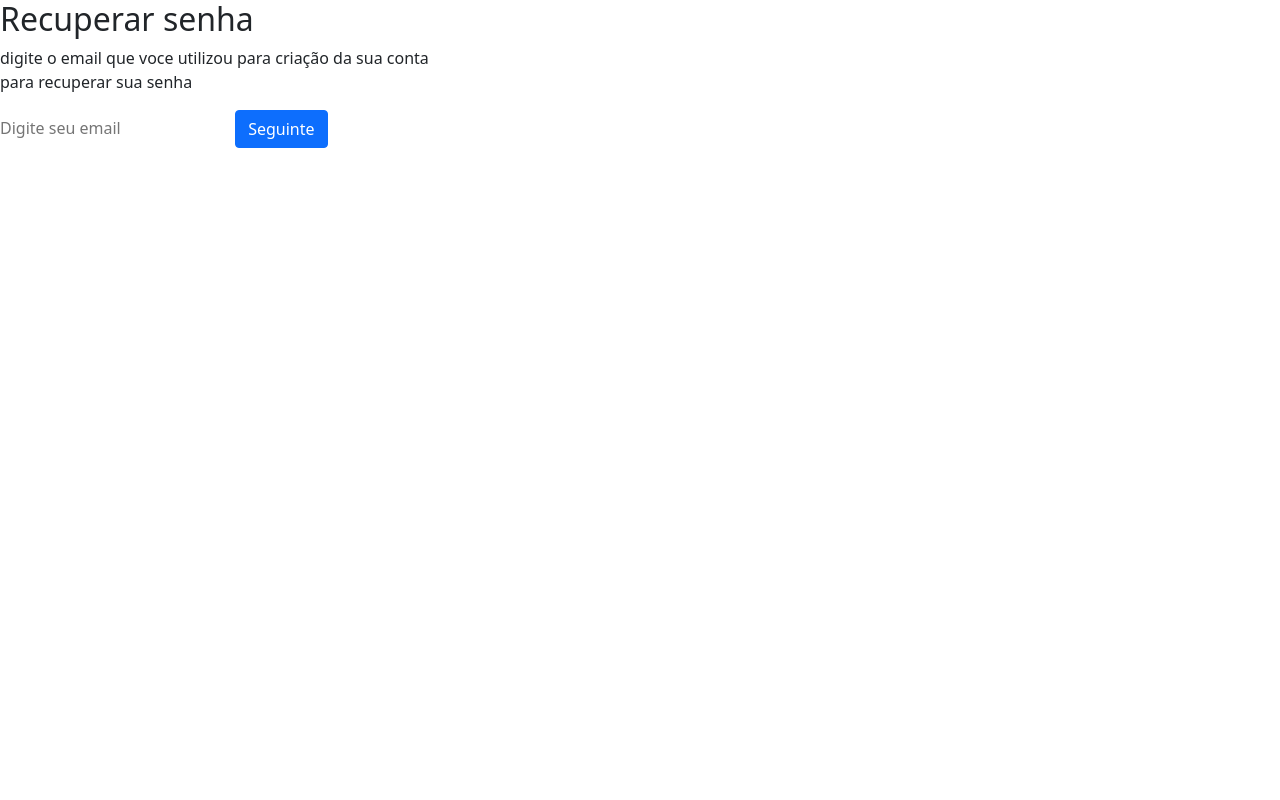
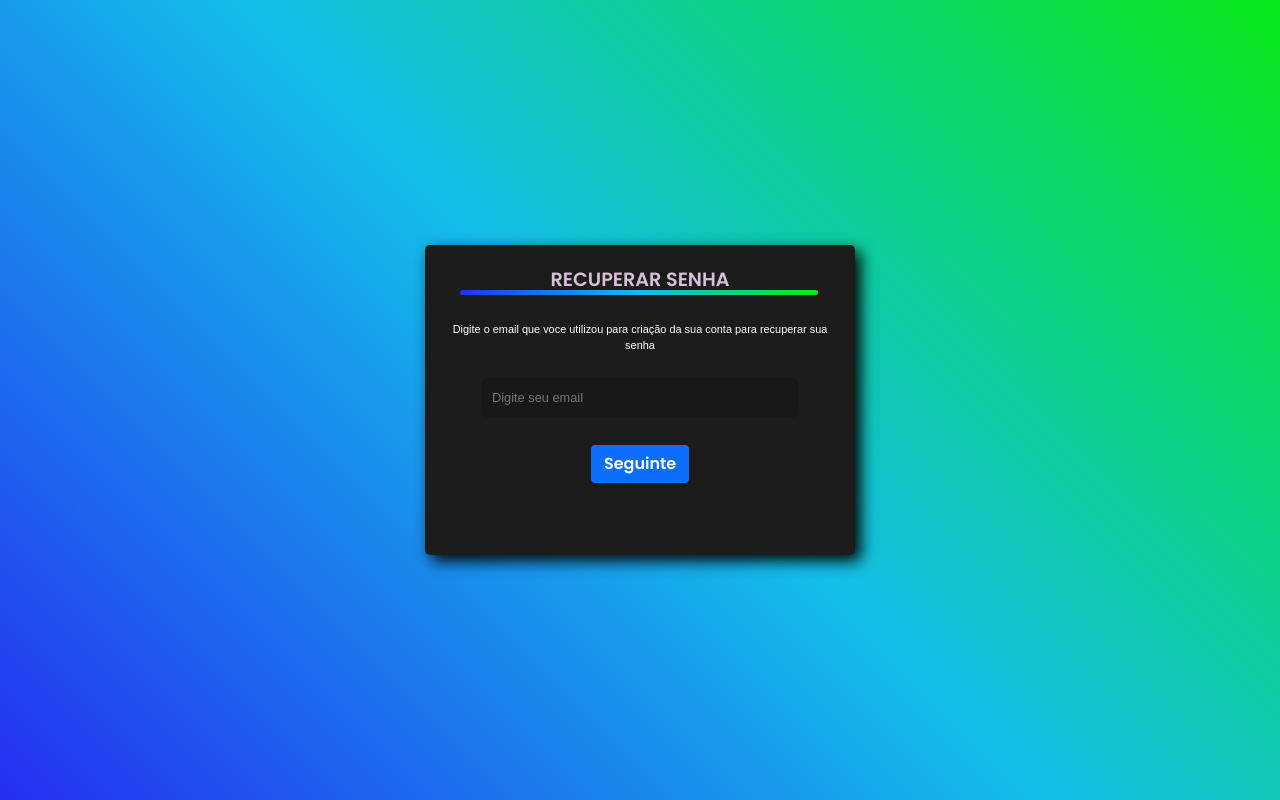
Before and after one commit to juliosilvacwb/controlle-financeiro, a plain HTML site: page recuperar-senha/recuperacao-senha.html in a window 1280 px wide. Drawn offline with Linux system fonts and the light colour scheme.

Commit message:
Criado layout para tela-recuperaçao-de-senha e implementado js

```diff
--- a/recuperar-senha/recuperacao-senha.html
+++ b/recuperar-senha/recuperacao-senha.html
@@ -12,14 +12,16 @@
 </head>
 
 <body>
-    <main class="cotainer">
+    <main class="container">
 
                     <h2>Recuperar senha</h2>
-                    <p>digite o email que voce utilizou para criação da sua conta <br> para recuperar sua senha</p>
+                    <p>Digite o email que voce utilizou para criação da sua conta para recuperar sua senha</p>
         <div class="form">
             <div class="textbox">
-                <input type="text" id="email" class="email" placeholder="Digite seu email" />
-                <button type="button" class="btn btn-primary">Seguinte</button>
+                <input type="text" id="email" class="email" placeholder="Digite seu email" required />
+                <div class="btn">
+                    <button type="button" class="btn btn-primary" onclick="onSubmit();">Seguinte</button>
+                </div>
             </div>
         </div>
     </main>
--- a/recuperar-senha/recuperar-senha.css
+++ b/recuperar-senha/recuperar-senha.css
@@ -3,16 +3,91 @@
     padding: 0;
     margin: 0;
     border: 0;
-    font-family:
+    font-family: "poppins", sans-serif;
+    box-sizing: border-box;
 }
 
 body {
+    background: linear-gradient(45deg, #252FF1, #13BDEA, #07E818);
+    background-repeat: no-repeat;
+    min-width: 100vw;
+    min-height: 100vh;
+    display: flex;
+    align-items: center;
+    justify-content: center;
+    text-align: center;
+}
 
+main.container {
+    background: #1C1C1C;
+    border-radius: 5px;
+    max-width: 430px;
+    min-height: 310px;
+    padding: 1rem;
+    font-size: 10pt;
+    box-shadow: 6px 6px 15px rgb(7, 7, 7);
+}
+
+main h2 {
+    margin-bottom: 1rem;
+    text-align: center;
+    position: relative;
+    padding: 7px;
+    font-size: 1.2rem;
+    text-transform: uppercase;
+    color: thistle;
+}
+
+main p {
+    margin-bottom: 1rem;
+    text-align: center;
+    position: relative;
+    padding: 7px;
+    font-family: arial;
+    font-size: 8.2pt;
+    color: white;
+}
+
+main h2::before {
+    content: '';
+    position: absolute;
+    height: 5px;
+    width: 90%;
+    bottom: 3px;
+    border-radius: 8px;
+    left: 1em;
+    margin: auto;
+    background: linear-gradient(45deg, #252FF1, #13BDEA, #07E818);
+}
+
+div.form {
+    font-size: 0.9em;
+    color: white;
+    display: flex;
+    flex-direction:column;
+    text-transform: uppercase;
+    text-align: center;
+}
+
+.textbox {
+    margin-bottom: 1.5rem;
+    position: relative;
+}
+
+.textbox input {
+    border: none;
+    outline: none;
+    font-family: sans-serif;
+    font-size: 0.8rem;
+    margin-bottom: 10px;
+    background-color: rgba(0, 0, 0, 0.137);
+    border-radius: 8px;
+    width: 80%;
+    padding: 0.7rem;
+    color: thistle;
 }
 
 
-.botao-enviar {
-    color: #FFF;
-    font-weight: bold;
-    background-color: blue;
+.btn {
+    margin-top: 5px;
 }
--- a/recuperar-senha/recuperar-senha.js
+++ b/recuperar-senha/recuperar-senha.js
@@ -0,0 +1,6 @@
+function onSubmit(){
+    const user = {};
+    user.emailDeRecuperacao = document.querySelector("#email").value;
+
+    console.log(user);
+}
```
